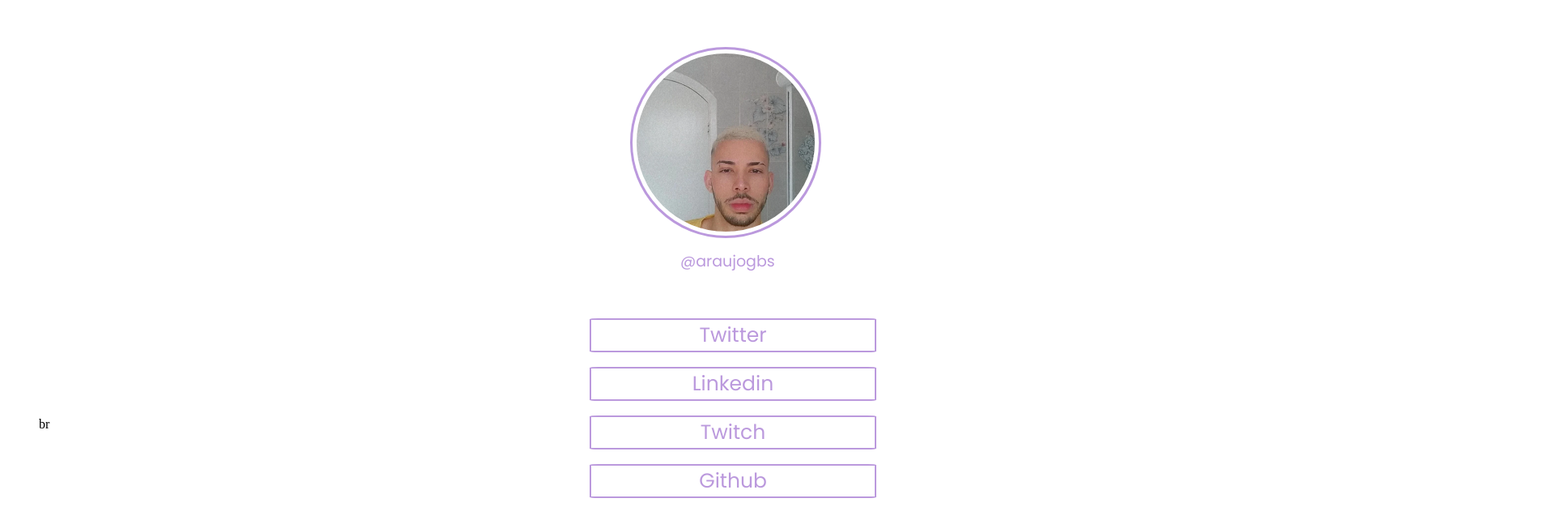
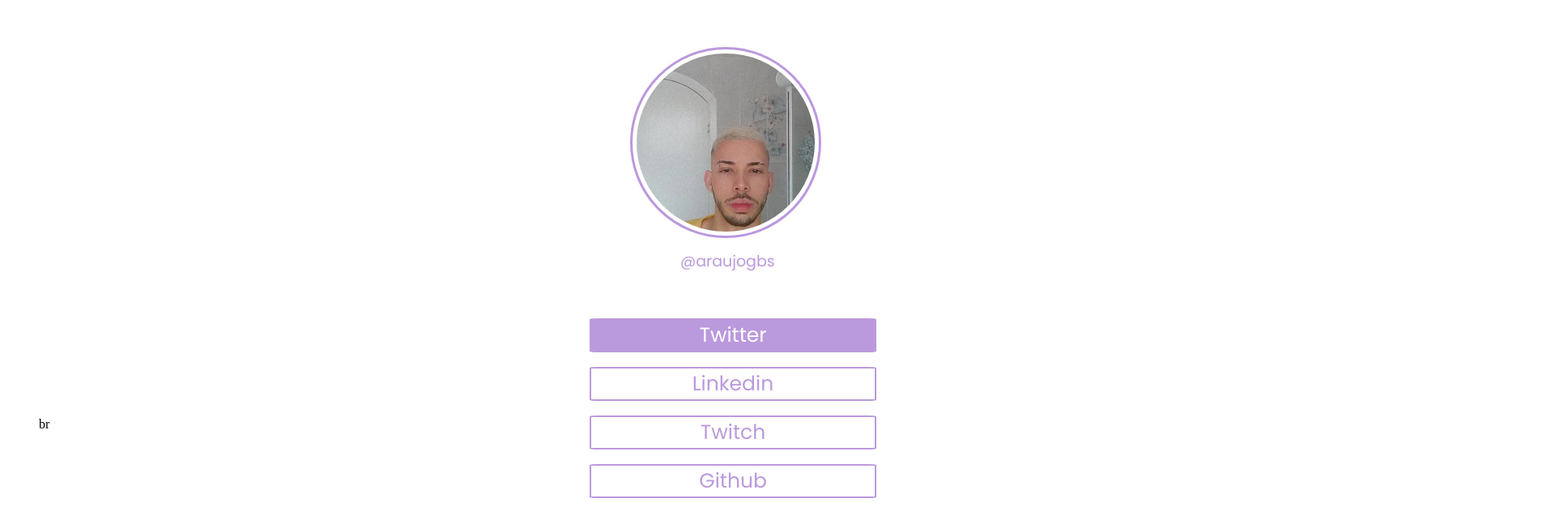
Before and after one commit to araujogbs/Social-Tree, a plain HTML site: page index.html in a window 1280 px wide. In both pictures the pointer is over the item "Twitter". Shown: the top 647 px of the page at 81% size, 1920 px wide, since content can reach past the window. Drawn offline with Linux system fonts and the light colour scheme.

Commit message:
Add files via upload

```diff
--- a/style.css
+++ b/style.css
@@ -1,6 +1,8 @@
 @import url('https://fonts.googleapis.com/css2?family=Poppins:ital,wght@0,300;0,400;1,600;1,700;1,900&display=swap');
 
-
+body{
+  max-width: 1000px;
+}
 
   body .foto-de-perfil {
 
@@ -46,7 +48,16 @@
     border-radius: 3%;
     text-align: center;
 
+  }
 
+  .links:hover{
+
+    background-color: #BB99DD;
+  }
+
+  a:hover{
+
+   color: white;
   }
 
   .assets {
```
